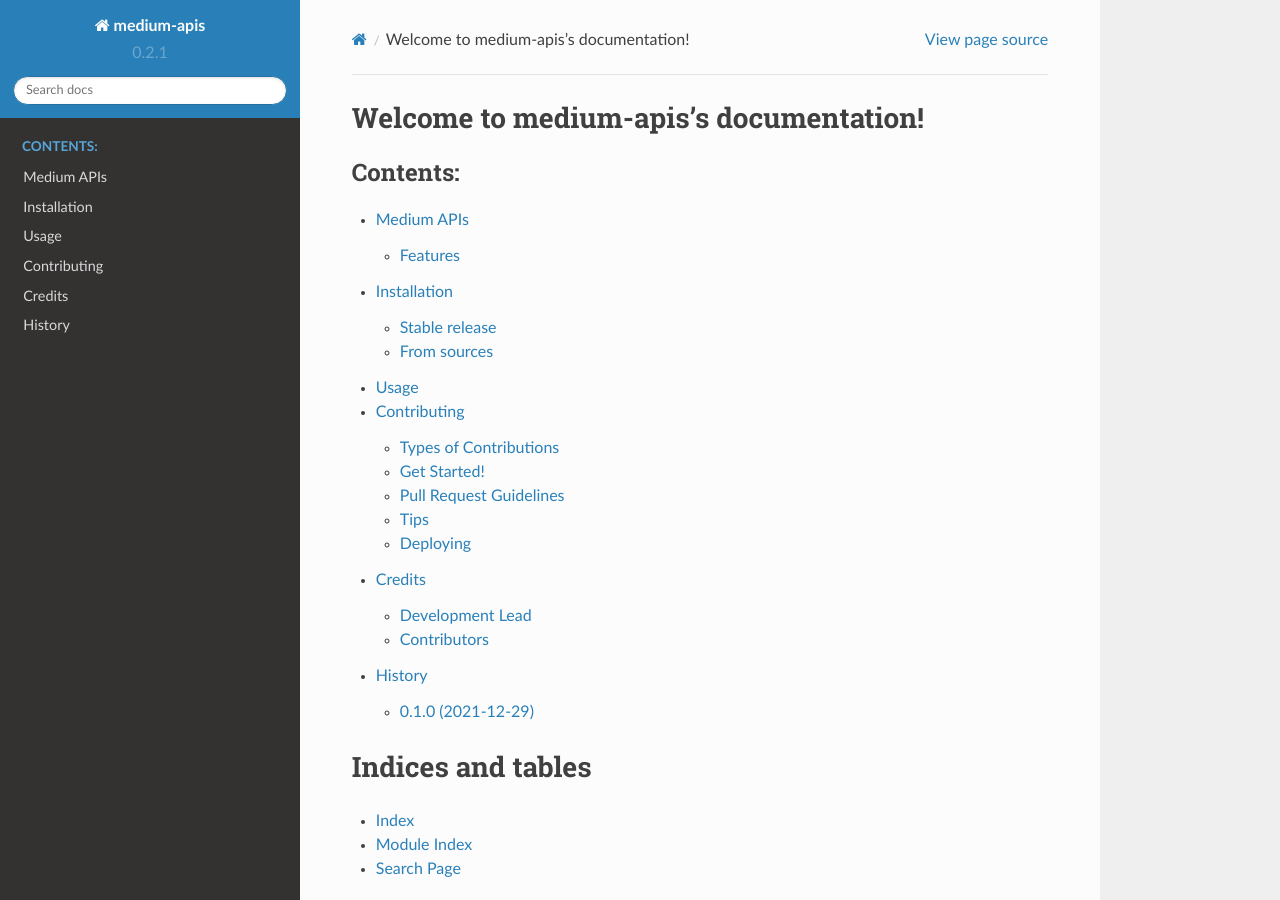
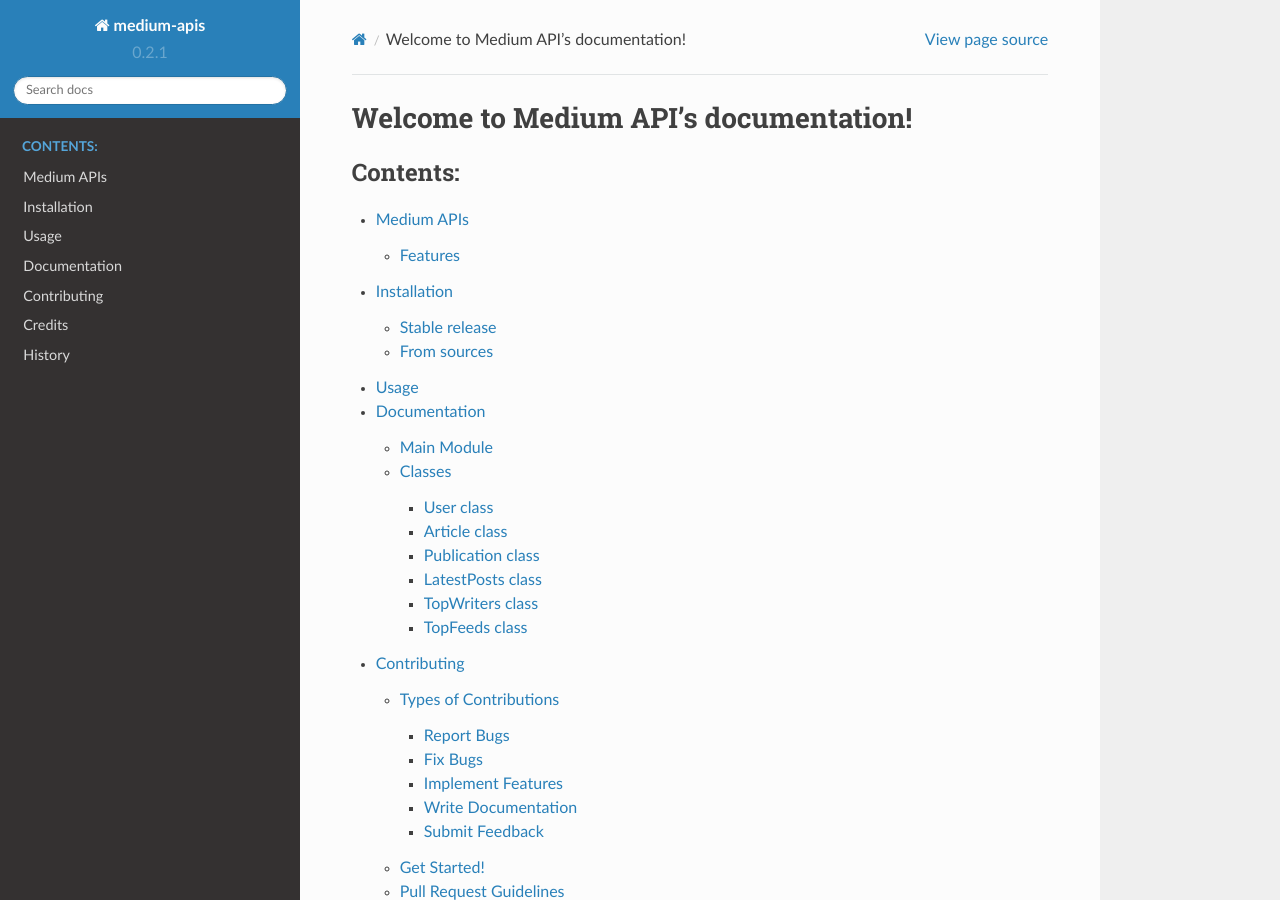
Before and after one commit to weeping-angel/medium-api, a Sphinx documentation site: the page built from docs/index.rst, in a window 1280 px wide and 900 px high. Built offline with Sphinx 7.4.7 and the Read the Docs theme 2.0.0, drawn with Linux system fonts in a browser that asks for light colours.

Commit message:
Added technical documentation of the code

```diff
--- a/docs/conf.py
+++ b/docs/conf.py
@@ -20,7 +20,7 @@
 import os
 import sys
 sys.path.insert(0, os.path.abspath('..'))
-
+sys.path.insert(0, os.path.abspath('../src'))
 # import medium_apis
 import pkg_resources
 
@@ -32,7 +32,7 @@ import pkg_resources
 
 # Add any Sphinx extension module names here, as strings. They can be
 # extensions coming with Sphinx (named 'sphinx.ext.*') or your custom ones.
-extensions = ['sphinx.ext.autodoc', 'sphinx.ext.viewcode', 'sphinx_rtd_theme']
+extensions = ['sphinx.ext.autodoc', 'sphinx.ext.viewcode', 'sphinx_rtd_theme', 'sphinx.ext.napoleon']
 
 # Add any paths that contain templates here, relative to this directory.
 templates_path = ['_templates']
--- /dev/null
+++ b/docs/documentation.rst
@@ -0,0 +1,52 @@
+Documentation
+=============
+
+.. toctree::
+   :maxdepth: 4
+
+Main Module
+-----------
+
+.. automodule:: medium_apis.medium
+   :members:
+   :undoc-members:
+   :show-inheritance:
+
+Classes
+-------
+
+User class
+^^^^^^^^^^
+
+.. autoclass:: medium_apis._user.User
+   :members:
+
+Article class
+^^^^^^^^^^^^^
+
+.. autoclass:: medium_apis._article.Article
+   :members:
+
+Publication class
+^^^^^^^^^^^^^^^^^
+
+.. autoclass:: medium_apis._publication.Publication
+   :members:
+
+LatestPosts class
+^^^^^^^^^^^^^^^^^
+
+.. autoclass:: medium_apis._latestposts.LatestPosts
+   :members:
+
+TopWriters class
+^^^^^^^^^^^^^^^^
+
+.. autoclass:: medium_apis._top_writers.TopWriters
+   :members:
+
+TopFeeds class
+^^^^^^^^^^^^^^
+
+.. autoclass:: medium_apis._topfeeds.TopFeeds
+   :members:
--- a/docs/index.rst
+++ b/docs/index.rst
@@ -1,13 +1,14 @@
-Welcome to medium-apis's documentation!
-======================================
+Welcome to Medium API's documentation!
+=============================================
 
 .. toctree::
-   :maxdepth: 2
+   :maxdepth: 3
    :caption: Contents:
 
    README
    installation
    usage
+   documentation
    contributing
    authors
    history
```
